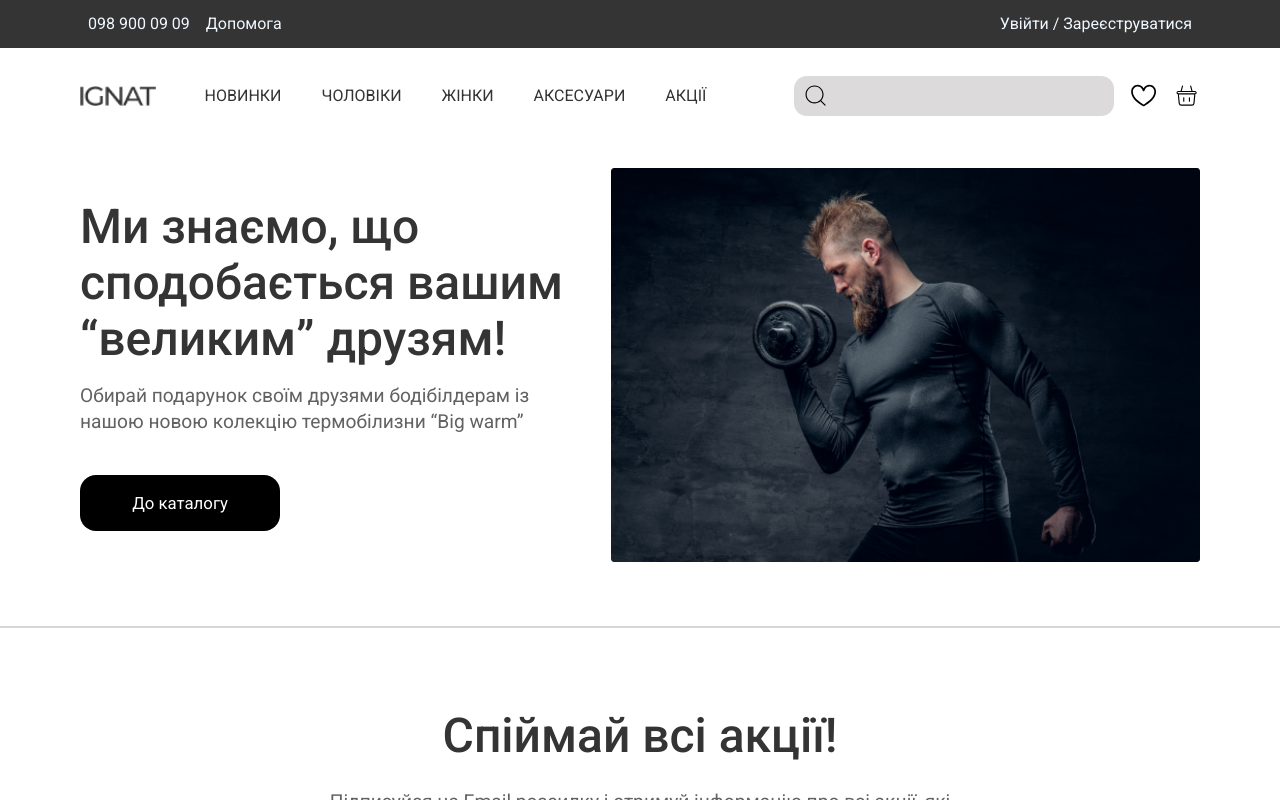
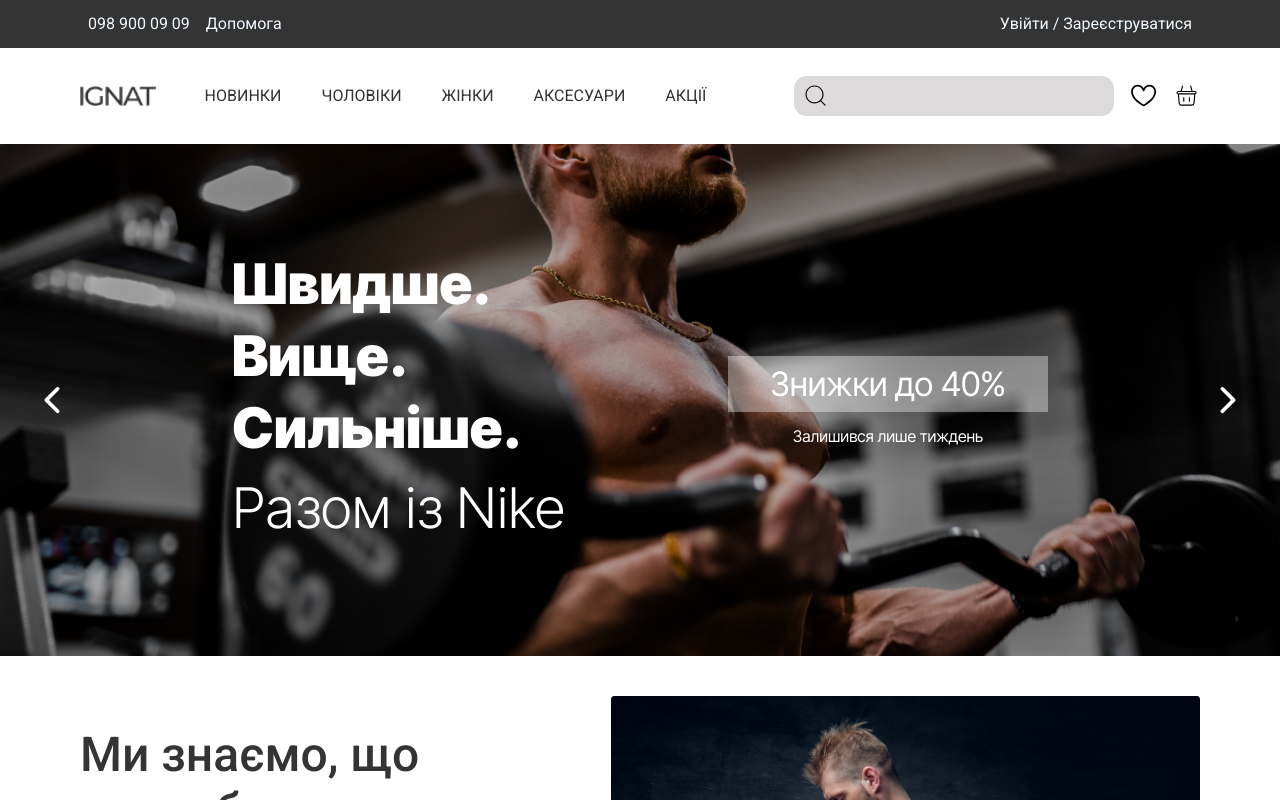
Before and after one commit to Marharet/interne-technical-task, a React (Create React App) app: page / in a window 1280 px wide. Shown: the top 800 px of the page. Built offline with nearby package versions, Linux system fonts and the light colour scheme.

Commit message:
Box1(named as in figma) section done

```diff
--- a/src/App.js
+++ b/src/App.js
@@ -1,6 +1,7 @@
 import React from "react";
 import Header from "./components/Header";
 import Footer from "./components/Footer";
+import Box1 from "./components/Box1";
 import Box2 from "./components/Box2";
 import Box4 from "./components/Box4";
 
@@ -9,6 +10,7 @@
   return (
     <div className="App">
       <Header/>
+      <Box1/>
       <Box2/>
       <Box4/>
       <Footer/>
--- /dev/null
+++ b/src/components/Box1.js
@@ -0,0 +1,31 @@
+import React from "react";
+import { IoIosArrowBack } from "react-icons/io";
+import { IoIosArrowForward } from "react-icons/io";
+import { TfiLayoutLineSolid } from "react-icons/tfi";
+
+import "../css/Box1.css"
+
+export default function Box1() {
+  return (
+    <div className="box1-container" >
+        <div className="box1-block">
+            <IoIosArrowBack className="arrow left"/>
+            <div>
+                <h1>Швидше.</h1>
+                <h1>Вище.</h1>
+                <h1>Сильніше.</h1>
+                <h2>Разом із Nike</h2>
+            </div>
+        </div>
+        <div className="box1-block">
+            <div className="right-part">
+                <div className="sales-box">
+                    <h3>Знижки до 40%</h3>
+                </div>
+                <p>Залишився лише тиждень</p>
+            </div>
+            <IoIosArrowForward className="arrow right"/>
+        </div>
+    </div>
+  );
+}
--- /dev/null
+++ b/src/css/Box1.css
@@ -0,0 +1,68 @@
+@import url('https://fonts.googleapis.com/css2?family=Inter+Tight:ital,wght@0,100..900;1,100..900&display=swap');
+
+.box1-container{
+    display: flex;
+    flex-direction: row;
+    justify-content: space-between;
+    align-items: center;
+    font-family: "Inter Tight", sans-serif;
+    font-weight: 400;
+    padding: 0vh 4vh;
+    background-image: url("../img/forBox1.png");
+    background-size: cover;
+    color: #fff;
+    margin-bottom: 2vh;
+}
+
+.box1-block{
+    padding: 13vh 0;
+    display: flex;
+    flex-direction: row;
+    justify-content: space-between;
+    align-items: center;
+}
+
+.box1-block h1{
+    font-size: 7vh;
+    font-weight: 900;
+    line-height: 9vh;
+}
+
+.box1-block h2{
+    font-size: 7vh;
+    font-weight: 300;
+    line-height: 11vh;
+}
+
+.right-part{
+    display: flex;
+    flex-direction: column;
+    justify-content: center;
+    align-items: center;
+}
+
+.right-part p{
+    font-size: 2vh;
+}
+
+.sales-box{
+    width: 40vh;
+    padding: 1.4vh 0;
+    background-color: #ffffff5f;
+    font-weight: 300;
+    font-size: 4.2vh;
+    text-align: center;
+    margin-bottom: 2vh;
+}
+
+.arrow{
+    font-size: 5vh;
+    cursor: pointer;
+}
+
+.left{
+    margin-right: 20vh;
+}
+.right{
+    margin-left: 20vh;
+}
```
